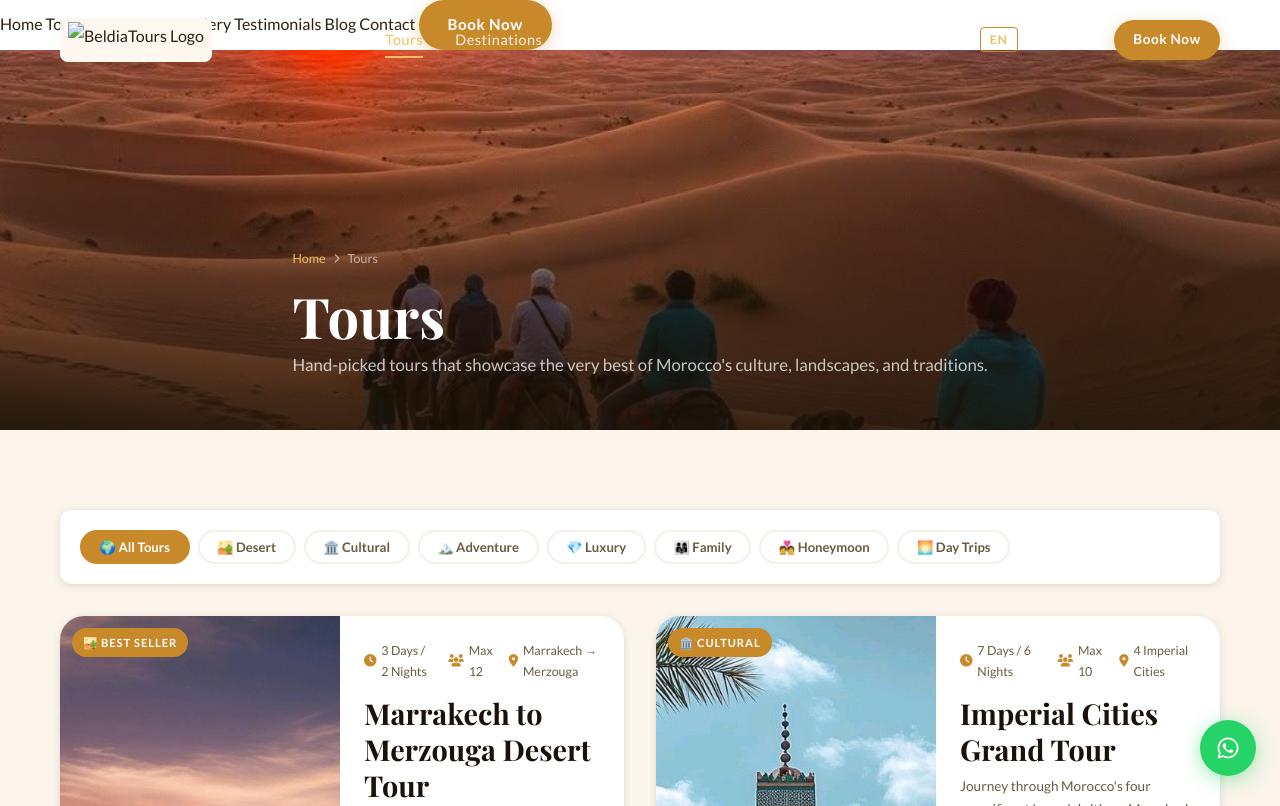
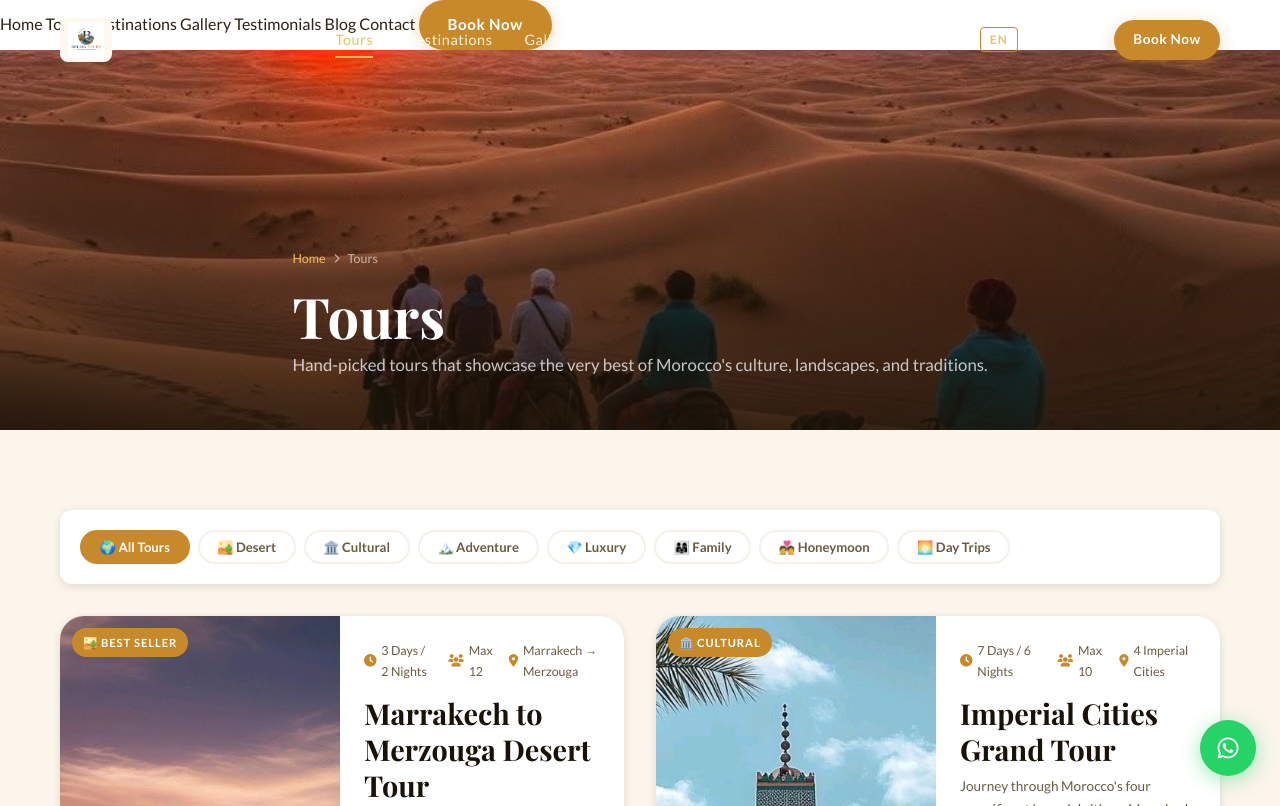
Before and after one commit to redabouajina2002-code/rodotours-website, a plain HTML site: page tourism-website/tours.html in a window 1280 px wide. Shown: the top 806 px of the page. Drawn offline with nearby package versions, Linux system fonts and the light colour scheme; files whose address does not match are found by name.

Commit message:
Update logo image source in tours.html

```diff
--- a/tourism-website/tours.html
+++ b/tourism-website/tours.html
@@ -15,7 +15,7 @@
 <nav id="main-nav">
   <div class="nav-inner">
     <a href="index.html" class="nav-logo">
-      <img src="img/beldia-logo.png" alt="BeldiaTours Logo" class="logo-img"/>
+      <img src="img/BELDIA TOURS DISCOVER MOROCCO . EXPERIENCE MOROCCO.png" alt="BeldiaTours Logo" class="logo-img"/>
       <div class="logo-text"></div>
     </a>
     <nav class="nav-links">
```
